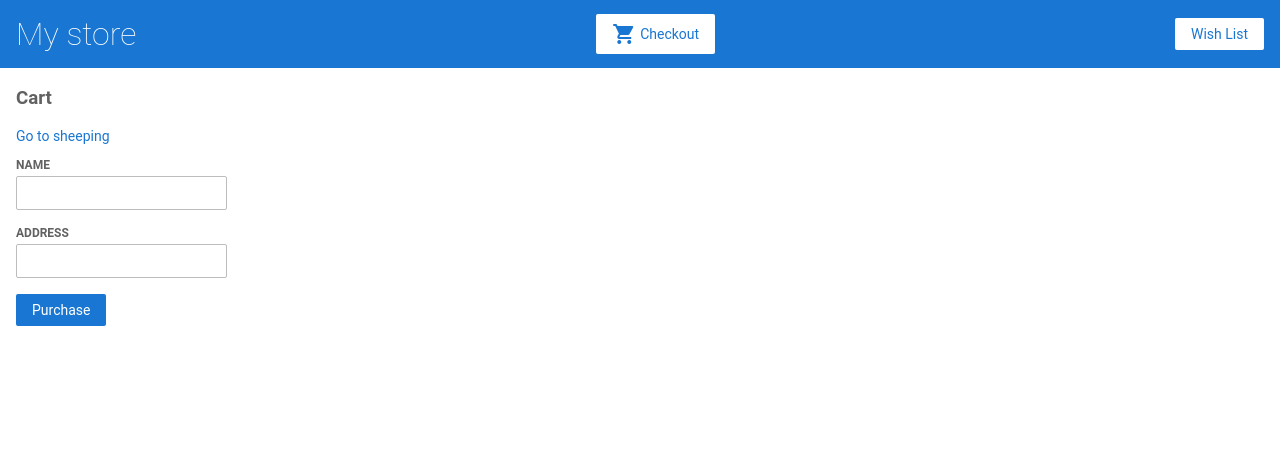
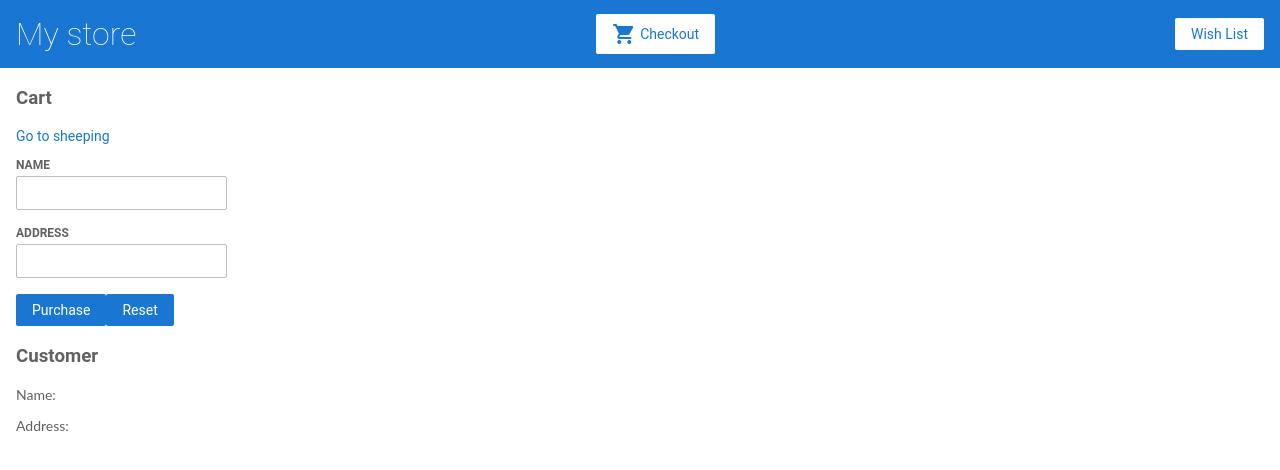
Before and after one commit to khvedelidz3/angular-tutorial-first, an Angular app: page /cart in a window 1280 px wide. Shown: the top 470 px of the page. Built offline with nearby package versions, Linux system fonts and the light colour scheme.

Commit message:
feat(6-reactive-forms-managing-values): Finish form managing

```diff
--- a/src/app/cart/cart.component.html
+++ b/src/app/cart/cart.component.html
@@ -13,11 +13,19 @@
 
 <form [formGroup]="checkedForm" (ngSubmit)="onSubmit(checkedForm.value)">
   <div>
-      <label for="name">Name</label>
-      <input type="text" id="name" formControlName="name">
+    <label for="name">Name</label>
+    <input type="text" id="name" formControlName="name">
   </div>
   <div>
-      <label for="address">Address</label>
-      <input type="text" id="address" formControlName="address">
+    <label for="address">Address</label>
+    <input type="text" id="address" formControlName="address">
   </div>
+
   <button class="button" type="submit">Purchase</button>
+  <button class="button" type="button" (click)="resetForm()">Reset</button>
+  </form>
+  <div>
+    <h3>Customer</h3>
+    <p>Name: {{checkedForm.controls.name.value}}</p>
+    <p>Address: {{checkedForm.controls.address.value}}</p>
+  </div>
--- a/src/app/cart/cart.component.ts
+++ b/src/app/cart/cart.component.ts
@@ -39,4 +39,8 @@
     this.checkedForm.reset();
   }
 
+  resetForm() {
+    this.checkedForm.get('name').setValue('erekle');
+  }
+
 }
```
